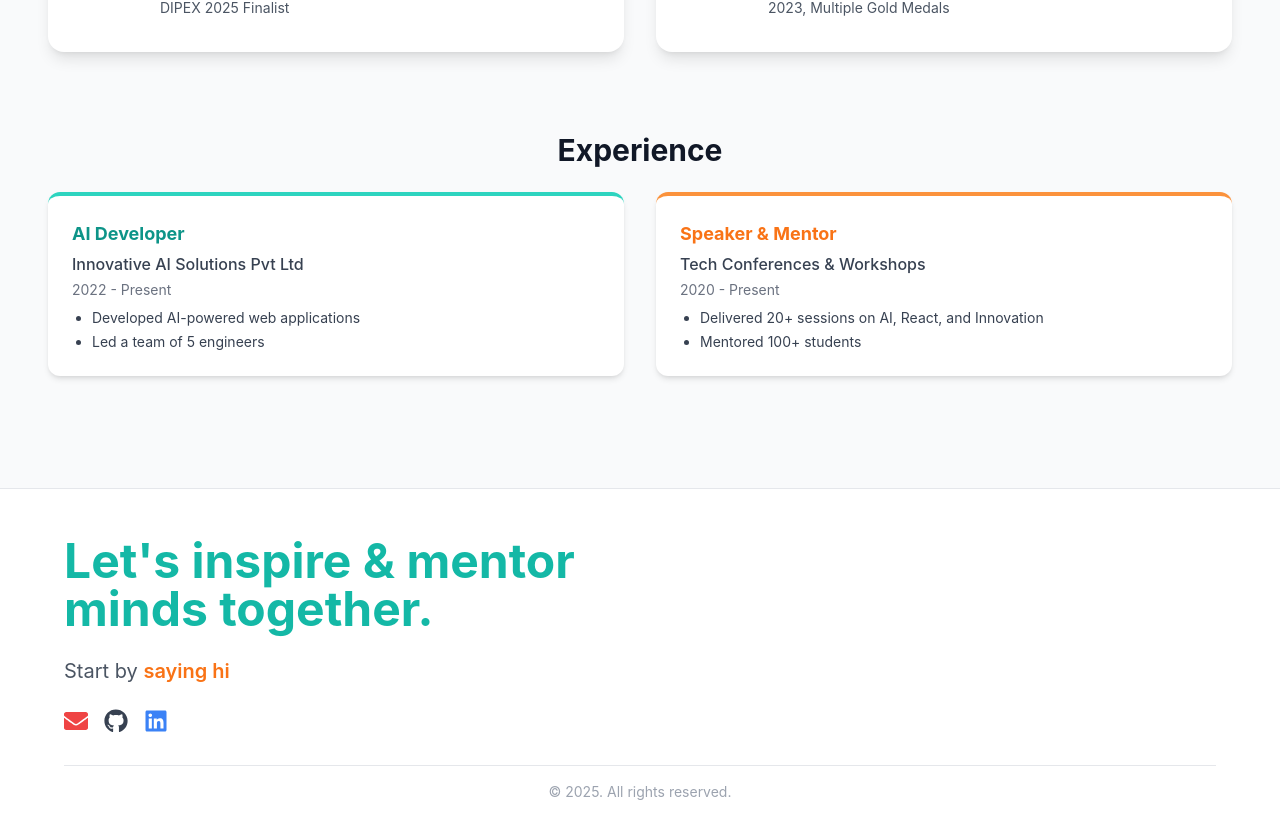
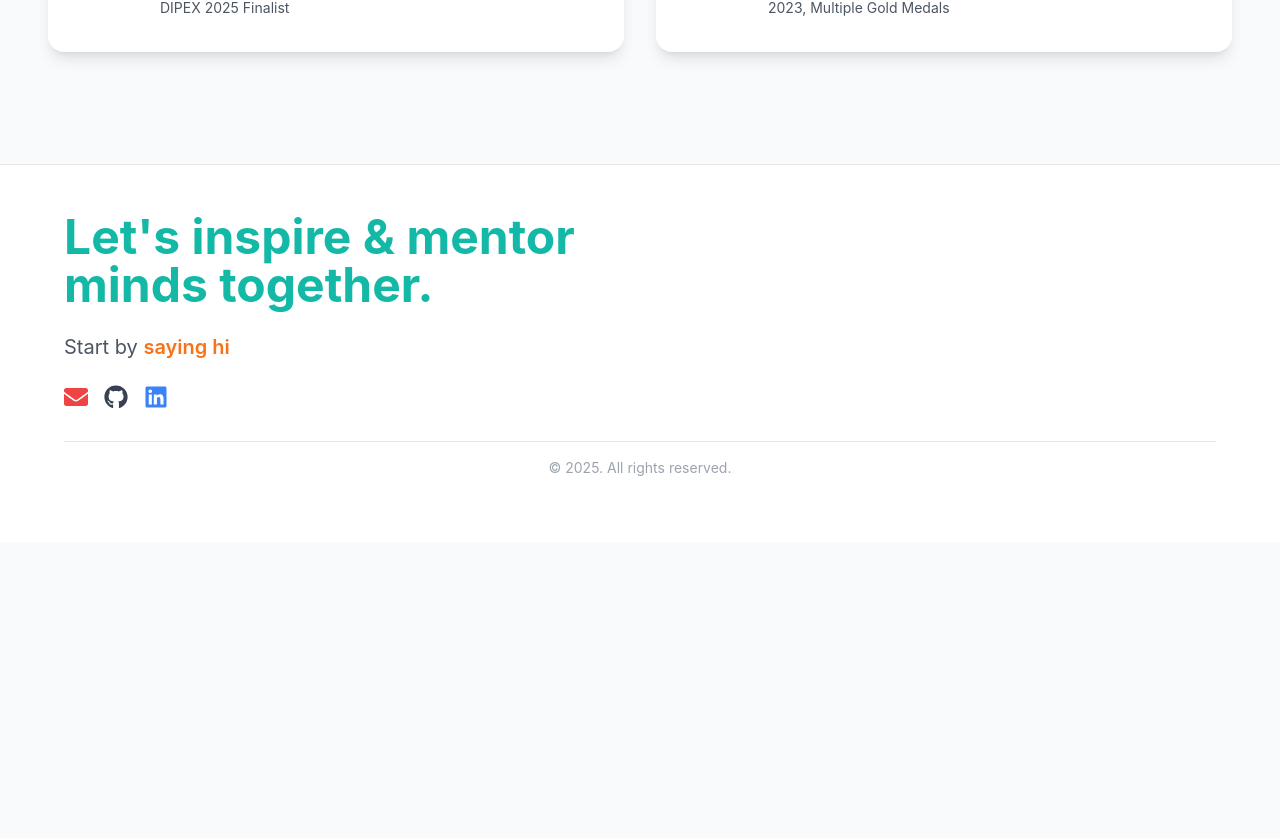
Before and after one commit to luronica/portfolio-web-app-master, a React (Create React App) app: page / in a window 1280 px wide. Shown: the part 851-1689 px from the top of the page. After the commit the page ends 1393 px from the top, so only its background shows below. Built offline with nearby package versions, Linux system fonts and the light colour scheme.

Commit message:
Remove experience section from homepage

```diff
--- a/src/pages/Home.js
+++ b/src/pages/Home.js
@@ -115,47 +115,7 @@ export default function Home() {
 				</div>
 			</div>
 
-			{/* Experience Section */}
-			<div className="container mx-auto px-4 mt-12 mb-20">
-				<h2 className="text-2xl md:text-3xl font-bold text-textDark dark:text-gray-100 mb-6 text-center">
-					Experience
-				</h2>
-				<div className="flex flex-col md:flex-row justify-center gap-8">
-					{/* Experience Card 1 */}
-					<div className="bg-white dark:bg-gray-800 rounded-xl shadow-md p-6 flex-1 border-t-4 border-teal-400">
-						<h3 className="text-lg font-bold text-teal-600 mb-1">
-							AI Developer
-						</h3>
-						<p className="text-gray-700 dark:text-gray-200 font-medium mb-1">
-							Innovative AI Solutions Pvt Ltd
-						</p>
-						<p className="text-gray-500 dark:text-gray-400 text-sm mb-2">
-							2022 - Present
-						</p>
-						<ul className="list-disc ml-5 mt-2 text-gray-700 dark:text-gray-200 text-sm space-y-1">
-							<li>Developed AI-powered web applications</li>
-							<li>Led a team of 5 engineers</li>
-						</ul>
-					</div>
 
-					{/* Experience Card 2 */}
-					<div className="bg-white dark:bg-gray-800 rounded-xl shadow-md p-6 flex-1 border-t-4 border-orange-400">
-						<h3 className="text-lg font-bold text-orange-500 mb-1">
-							Speaker & Mentor
-						</h3>
-						<p className="text-gray-700 dark:text-gray-200 font-medium mb-1">
-							Tech Conferences & Workshops
-						</p>
-						<p className="text-gray-500 dark:text-gray-400 text-sm mb-2">
-							2020 - Present
-						</p>
-						<ul className="list-disc ml-5 mt-2 text-gray-700 dark:text-gray-200 text-sm space-y-1">
-							<li>Delivered 20+ sessions on AI, React, and Innovation</li>
-							<li>Mentored 100+ students</li>
-						</ul>
-					</div>
-				</div>
-			</div>
 		</section>
 	);
 }
```
